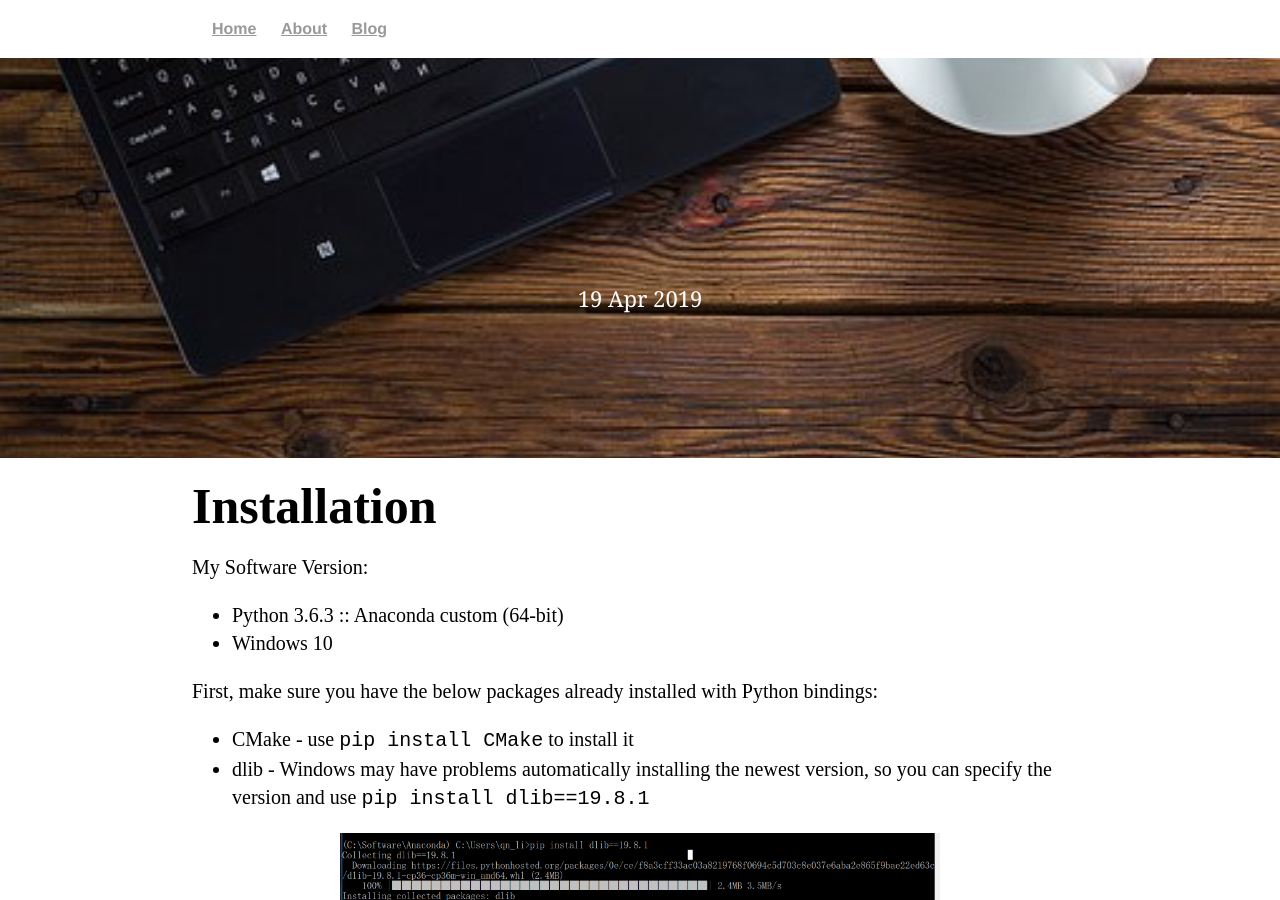
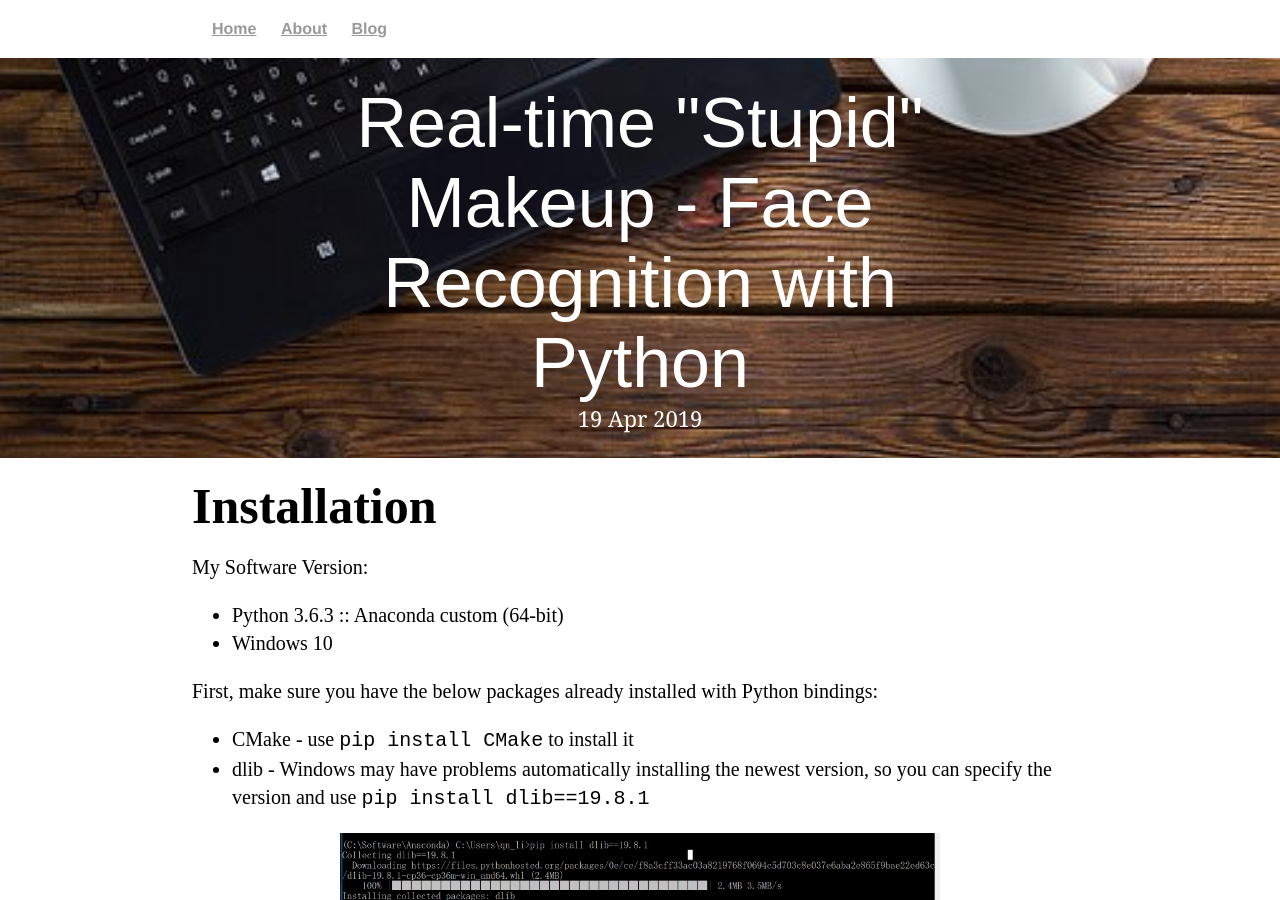
Before and after one commit to zf2169/zf2169.github.io, a Jekyll site: the page built from _posts/2019-04-19-Real-time-Makeup.md, in a window 1280 px wide and 900 px high. Built offline with Jekyll 4.4.1, drawn with Linux system fonts in a browser that asks for light colours; our own code applies the rules of GitHub Pages for plain Markdown files.

Commit message:
Update and rename 2019-04-19-Real-time-Stupid-Makeup-Face-Recognition-with-Python.md to 2019-04-19-Real-time-Makeup.md

```diff
--- a/_posts/2019-04-19-Real-time-Stupid-Makeup-Face-Recognition-with-Python.md
+++ b/_posts/2019-04-19-Real-time-Makeup.md
@@ -1,8 +1,9 @@
 ---
 layout: post
-title: "Real-time "Stupid" Makeup - Face Recognition with Python"
+title: Real-time "Stupid" Makeup - Face Recognition with Python
 date: 2019-04-19
 ---
+
 
 # Installation
 My Software Version:
```
